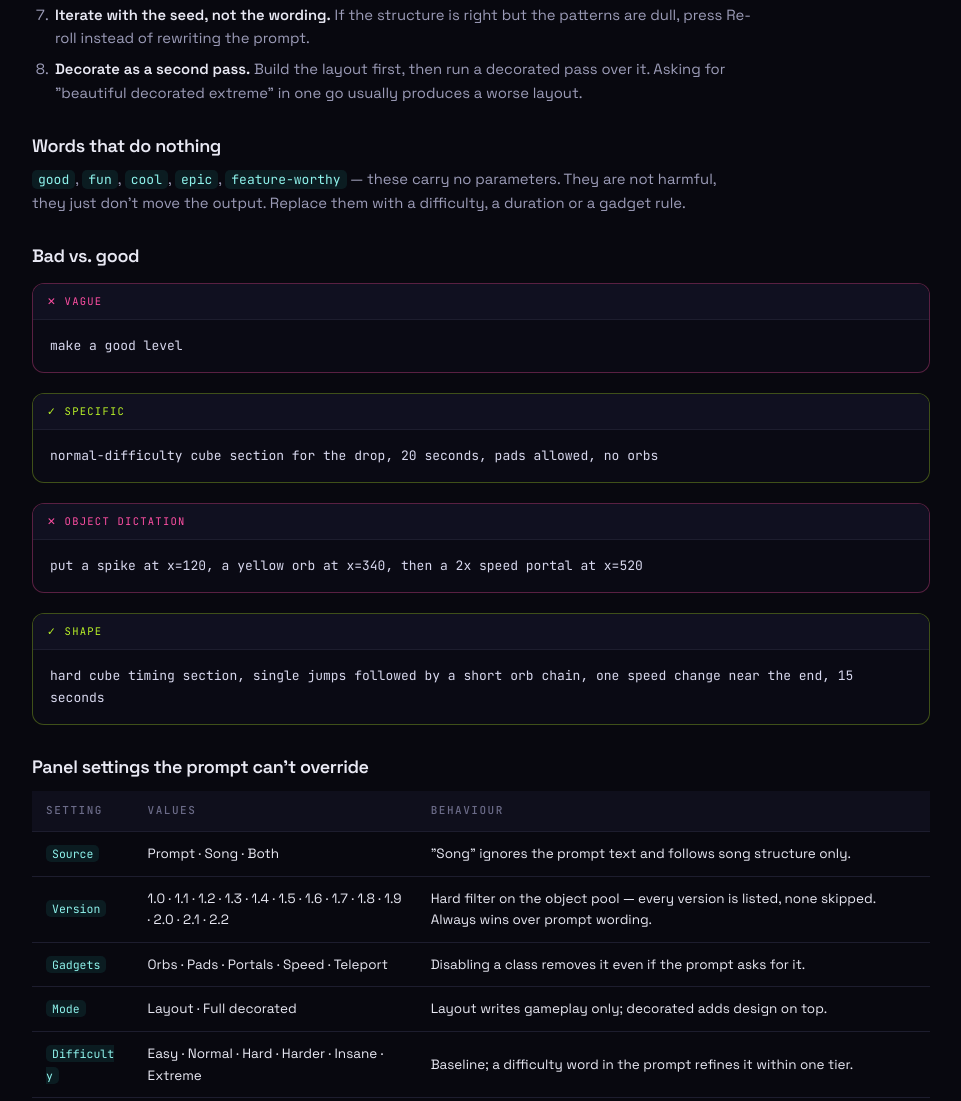
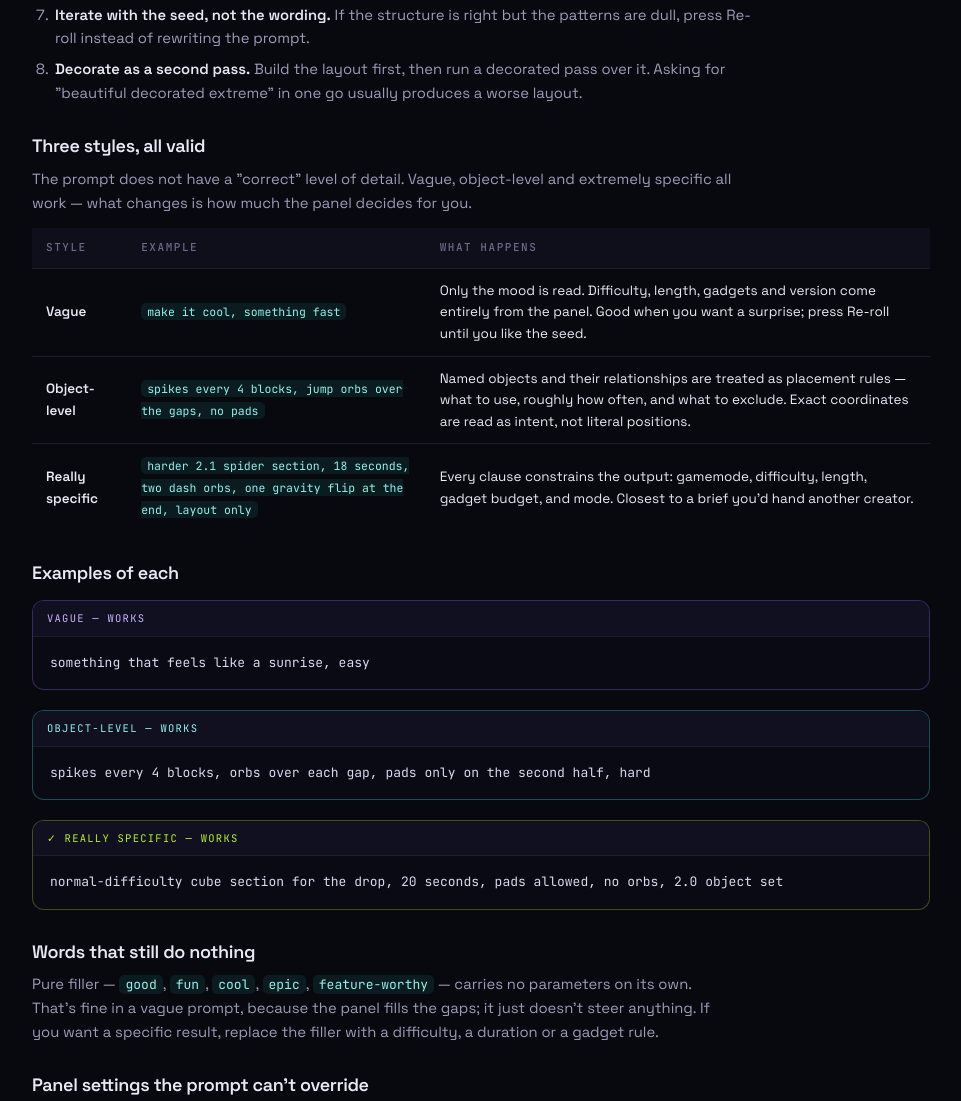
Before and after one commit to BeginnerCoder142011/Genesis, a plain HTML site: page docs.html in a window 1280 px wide. Shown: the part 2912-4013 px from the top of the page, without its empty margins (300-1261 px from the left). Drawn offline with Linux system fonts and the light colour scheme.

Commit message:
Prompt styles: vague, object-level, specific

```diff
--- a/docs.html
+++ b/docs.html
@@ -158,8 +158,10 @@
       </ul>
 
       <h3>The five slots</h3>
-      <p>A strong prompt fills most of these. Any slot you leave out is filled by the panel settings, so the
-      prompt and the panel should not disagree.</p>
+      <p>
+        A detailed prompt fills most of these; a vague one fills almost none and the panel takes over. Either is
+        valid — just don't let the prompt and the panel contradict each other.
+      </p>
       <table>
         <thead><tr><th>Slot</th><th>Examples</th><th>Effect</th></tr></thead>
         <tbody>
@@ -183,31 +185,54 @@
         <li><b>Decorate as a second pass.</b> Build the layout first, then run a decorated pass over it. Asking for "beautiful decorated extreme" in one go usually produces a worse layout.</li>
       </ol>
 
-      <h3>Words that do nothing</h3>
+      <h3>Three styles, all valid</h3>
       <p>
-        <code>good</code>, <code>fun</code>, <code>cool</code>, <code>epic</code>, <code>feature-worthy</code> —
-        these carry no parameters. They are not harmful, they just don't move the output. Replace them with a
-        difficulty, a duration or a gadget rule.
+        The prompt does not have a "correct" level of detail. Vague, object-level and extremely specific all
+        work — what changes is how much the panel decides for you.
       </p>
 
-      <h3>Bad vs. good</h3>
-      <div class="prompt-card bad">
-        <div class="pc-bar">✕ vague</div>
-        <pre>make a good level</pre>
+      <table>
+        <thead><tr><th>Style</th><th>Example</th><th>What happens</th></tr></thead>
+        <tbody>
+          <tr>
+            <td><b>Vague</b></td>
+            <td><code>make it cool, something fast</code></td>
+            <td>Only the mood is read. Difficulty, length, gadgets and version come entirely from the panel. Good when you want a surprise; press Re-roll until you like the seed.</td>
+          </tr>
+          <tr>
+            <td><b>Object-level</b></td>
+            <td><code>spikes every 4 blocks, jump orbs over the gaps, no pads</code></td>
+            <td>Named objects and their relationships are treated as placement rules — what to use, roughly how often, and what to exclude. Exact coordinates are read as intent, not literal positions.</td>
+          </tr>
+          <tr>
+            <td><b>Really specific</b></td>
+            <td><code>harder 2.1 spider section, 18 seconds, two dash orbs, one gravity flip at the end, layout only</code></td>
+            <td>Every clause constrains the output: gamemode, difficulty, length, gadget budget, and mode. Closest to a brief you'd hand another creator.</td>
+          </tr>
+        </tbody>
+      </table>
+
+      <h3>Examples of each</h3>
+      <div class="prompt-card bad" style="border-color:rgba(155,107,255,.32)">
+        <div class="pc-bar" style="color:#c9b1ff">vague — works</div>
+        <pre>something that feels like a sunrise, easy</pre>
+      </div>
+      <div class="prompt-card bad" style="border-color:rgba(49,227,216,.32)">
+        <div class="pc-bar" style="color:#8ff3ec">object-level — works</div>
+        <pre>spikes every 4 blocks, orbs over each gap, pads only on the second half, hard</pre>
       </div>
       <div class="prompt-card good">
-        <div class="pc-bar">✓ specific</div>
-        <pre>normal-difficulty cube section for the drop, 20 seconds, pads allowed, no orbs</pre>
+        <div class="pc-bar">✓ really specific — works</div>
+        <pre>normal-difficulty cube section for the drop, 20 seconds, pads allowed, no orbs, 2.0 object set</pre>
       </div>
 
-      <div class="prompt-card bad">
-        <div class="pc-bar">✕ object dictation</div>
-        <pre>put a spike at x=120, a yellow orb at x=340, then a 2x speed portal at x=520</pre>
-      </div>
-      <div class="prompt-card good">
-        <div class="pc-bar">✓ shape</div>
-        <pre>hard cube timing section, single jumps followed by a short orb chain, one speed change near the end, 15 seconds</pre>
-      </div>
+      <h3>Words that still do nothing</h3>
+      <p>
+        Pure filler — <code>good</code>, <code>fun</code>, <code>cool</code>, <code>epic</code>,
+        <code>feature-worthy</code> — carries no parameters on its own. That's fine in a vague prompt, because
+        the panel fills the gaps; it just doesn't steer anything. If you want a specific result, replace the
+        filler with a difficulty, a duration or a gadget rule.
+      </p>
 
       <h3>Panel settings the prompt can't override</h3>
       <table>
```
